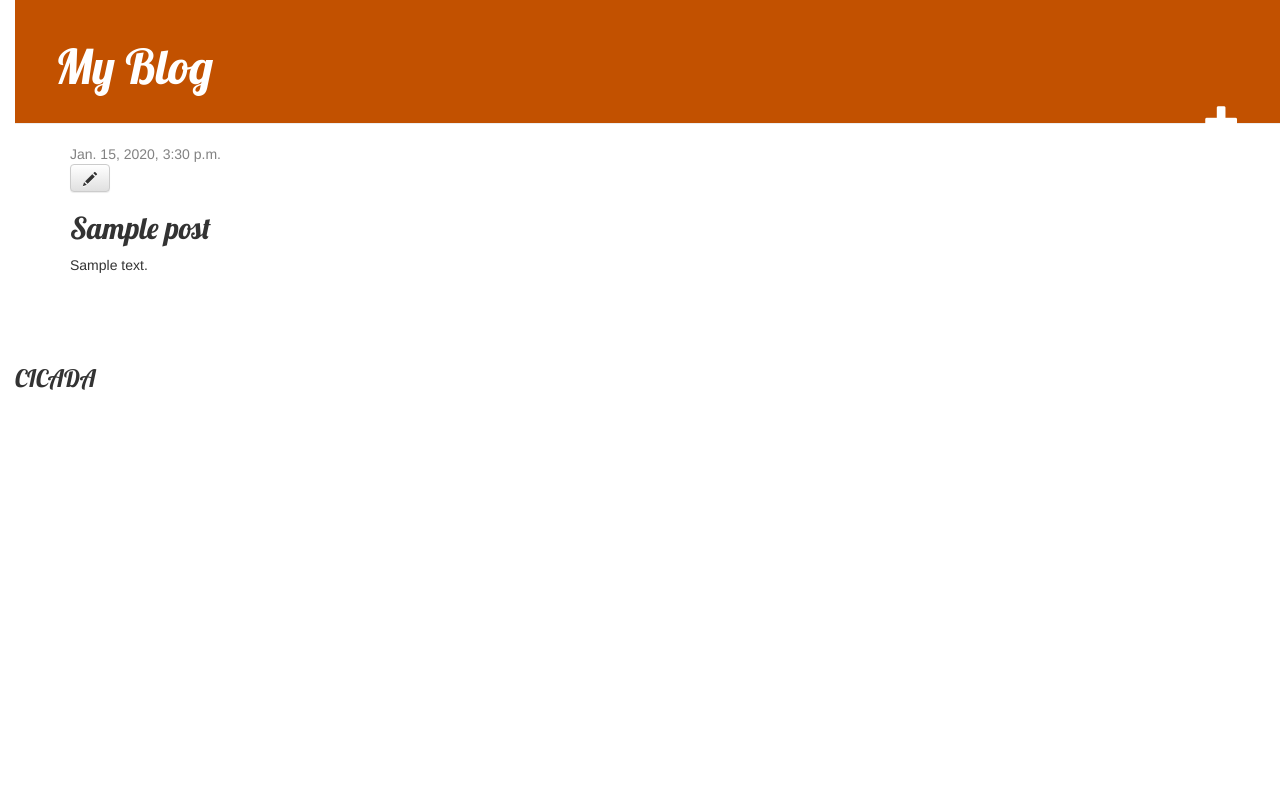
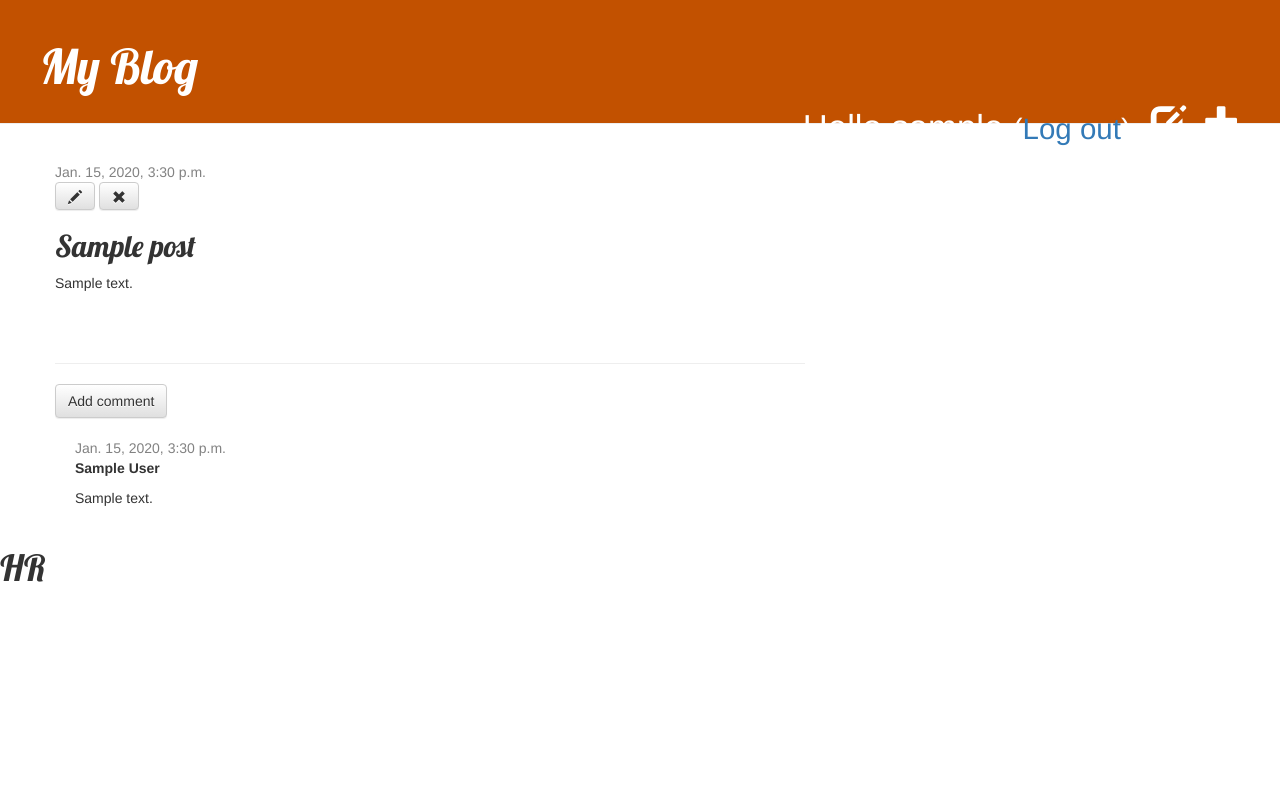
Before and after one commit to cicada221/my-first-blog, a Django app: page /post/1/ in a window 1280 px wide. Run offline with Django 3.2, Linux system fonts and the light colour scheme; a user stored in the database is signed in; tables that the repository leaves empty hold one stand-in row (values such as "Sample post"); some libraries are stand-ins or nearby versions.

Commit message:
Done a lot of changes like login and comments

```diff
--- a/blog/admin.py
+++ b/blog/admin.py
@@ -1,4 +1,5 @@
 from django.contrib import admin
-from .models import Post
+from .models import Post,Comment
 
 admin.site.register(Post)
+admin.site.register(Comment)
--- a/blog/models.py
+++ b/blog/models.py
@@ -16,3 +16,18 @@ class Post(models.Model):
 
     def __str__(self):
         return self.title
+class Comment(models.Model):
+    post = models.ForeignKey('blog.Post', on_delete=models.CASCADE, related_name='comments')
+    author = models.CharField(max_length=200)
+    text = models.TextField()
+    created_date = models.DateTimeField(default=timezone.now)
+    approved_comment = models.BooleanField(default=False)
+
+    def approve(self):
+        self.approved_comment = True
+        self.save()
+
+    def __str__(self):
+        return self.text
+def approved_comments(self):
+    return self.comments.filter(approved_comment=True)
--- a/blog/static/css/blog.css
+++ b/blog/static/css/blog.css
@@ -1,10 +1,3 @@
-h1 a, h2 a {
-    color: #C25100;
-    font-family: 'Lobster';
-}
-body {
-    padding-left: 15px;
-}
 .page-header {
     background-color: #C25100;
     margin-top: 0;
@@ -51,3 +44,6 @@ h1, h2, h3, h4 {
 .post h2 a, .post h2 a:visited {
     color: #000000;
 }
+.comment {
+    margin: 20px 0px 20px 20px;
+}
--- a/blog/templates/blog/base.html
+++ b/blog/templates/blog/base.html
@@ -1,7 +1,7 @@
 {% load static %}
 <html>
     <head>
-        <title>First blog</title>
+        <title>First Site</title>
         <link rel="stylesheet" href="//maxcdn.bootstrapcdn.com/bootstrap/3.2.0/css/bootstrap.min.css">
         <link rel="stylesheet" href="//maxcdn.bootstrapcdn.com/bootstrap/3.2.0/css/bootstrap-theme.min.css">
         <link href='//fonts.googleapis.com/css?family=Lobster&subset=latin,latin-ext' rel='stylesheet' type='text/css'>
@@ -11,7 +11,11 @@
     <div class="page-header">
         <h1><a href="/">My Blog</a></h1>
         {% if user.is_authenticated %}
-        <a href="{% url 'post_new' %}" class="top-menu"><span class="glyphicon glyphicon-plus"></span></a>
+            <a href="{% url 'post_new' %}" class="top-menu"><span class="glyphicon glyphicon-plus"></span></a>
+            <a href="{% url 'post_draft_list' %}" class="top-menu"><span class="glyphicon glyphicon-edit"></span></a>
+            <p class="top-menu">Hello {{ user.username }} <small>(<a href="{% url 'logout' %}">Log out</a>)</small></p>
+        {% else %}
+            <a href="{% url 'login' %}" class="top-menu"><span class="glyphicon glyphicon-lock"></span></a>
         {% endif %}
     </div>
         <div class="content container">
@@ -23,6 +27,6 @@
             </div>
         </div>
         <div>
-            <h3>CICADA</h3>
+            <h1>HR</h1>
     </body>
 </html>
--- a/blog/templates/blog/post_detail.html
+++ b/blog/templates/blog/post_detail.html
@@ -3,14 +3,36 @@
 {% block content %}
     <div class="post">
         {% if post.published_date %}
-            <div class="date">
-                {{ post.published_date }}
-            </div>
-        {% endif %}
+    		<div class="date">
+        		{{ post.published_date }}
+    		</div>
+		{% else %}
+    		<a class="btn btn-default" href="{% url 'post_publish' pk=post.pk %}">Publish</a>
+		{% endif %}
         {% if user.is_authenticated %}
      	<a class="btn btn-default" href="{% url 'post_edit' pk=post.pk %}"><span class="glyphicon glyphicon-pencil"></span></a>
+     	<a class="btn btn-default" href="{% url 'post_remove' pk=post.pk %}"><span class="glyphicon glyphicon-remove"></span></a>
 		{% endif %}
         <h2>{{ post.title }}</h2>
         <p>{{ post.text|linebreaksbr }}</p>
     </div>
+    <hr>
+    <a class="btn btn-default" href="{% url 'add_comment_to_post' pk=post.pk %}">Add comment</a>
+	{% for comment in post.comments.all %}
+    {% if user.is_authenticated or comment.approved_comment %}
+    <div class="comment">
+        <div class="date">
+            {{ comment.created_date }}
+            {% if not comment.approved_comment %}
+                <a class="btn btn-default" href="{% url 'comment_remove' pk=comment.pk %}"><span class="glyphicon glyphicon-remove"></span></a>
+                <a class="btn btn-default" href="{% url 'comment_approve' pk=comment.pk %}"><span class="glyphicon glyphicon-ok"></span></a>
+            {% endif %}
+        	</div>
+        	<strong>{{ comment.author }}</strong>
+        	<p>{{ comment.text|linebreaks }}</p>
+    </div>
+    	{% endif %}
+	{% empty %}
+    	<p>No comments here yet :(</p>
+	{% endfor %}
 {% endblock %}
--- a/blog/urls.py
+++ b/blog/urls.py
@@ -6,4 +6,10 @@ urlpatterns = [
     path('post/<int:pk>/', views.post_detail, name='post_detail'),
     path('post/new/', views.post_new, name='post_new'),
     path('post/<int:pk>/edit/', views.post_edit, name='post_edit'),
+    path('drafts/', views.post_draft_list, name='post_draft_list'),
+    path('post/<pk>/publish/', views.post_publish, name='post_publish'),
+    path('post/<pk>/remove/', views.post_remove, name='post_remove'),
+    path('post/<int:pk>/comment/', views.add_comment_to_post, name='add_comment_to_post'),
+    path('comment/<int:pk>/approve/', views.comment_approve, name='comment_approve'),
+    path('comment/<int:pk>/remove/', views.comment_remove, name='comment_remove'),
 ]
--- a/blog/views.py
+++ b/blog/views.py
@@ -1,9 +1,11 @@
 from django.shortcuts import render
 from django.utils import timezone
-from .models import Post
+from .models import Post,Comment
 from django.shortcuts import render, get_object_or_404
-from .forms import PostForm
+from .forms import PostForm,CommentForm
 from django.shortcuts import redirect
+from django.contrib.auth.decorators import login_required
+
 # Create your views here.
 def post_list(request):
 	posts = Post.objects.filter(published_date__lte=timezone.now()).order_by('-published_date')
@@ -11,18 +13,20 @@ def post_list(request):
 def post_detail(request, pk):
     post = get_object_or_404(Post, pk=pk)
     return render(request, 'blog/post_detail.html', {'post': post})
+@login_required
 def post_new(request):
     if request.method == "POST":
         form = PostForm(request.POST)
         if form.is_valid():
             post = form.save(commit=False)
             post.author = request.user
-            post.published_date = timezone.now()
+            #post.published_date = timezone.now()
             post.save()
             return redirect('post_detail', pk=post.pk)
     else:
         form = PostForm()
     return render(request, 'blog/post_edit.html', {'form': form})
+@login_required
 def post_edit(request, pk):
     post = get_object_or_404(Post, pk=pk)
     if request.method == "POST":
@@ -30,9 +34,46 @@ def post_edit(request, pk):
         if form.is_valid():
             post = form.save(commit=False)
             post.author = request.user
-            post.published_date = timezone.now()
+            #post.published_date = timezone.now()
             post.save()
             return redirect('post_detail', pk=post.pk)
     else:
         form = PostForm(instance=post)
     return render(request, 'blog/post_edit.html', {'form': form})
+@login_required
+def post_draft_list(request):
+    posts = Post.objects.filter(published_date__isnull=True).order_by('created_date')
+    return render(request, 'blog/post_draft_list.html', {'posts': posts})
+def post_publish(request, pk):
+    post = get_object_or_404(Post, pk=pk)
+    post.publish()
+    return redirect('post_detail', pk=pk)
+def post_remove(request, pk):
+    post = get_object_or_404(Post, pk=pk)
+    post.delete()
+    return redirect('post_list')
+
+def add_comment_to_post(request, pk):
+    post = get_object_or_404(Post, pk=pk)
+    if request.method == "POST":
+        form = CommentForm(request.POST)
+        if form.is_valid():
+            comment = form.save(commit=False)
+            comment.post = post
+            comment.save()
+            return redirect('post_detail', pk=post.pk)
+    else:
+        form = CommentForm()
+    return render(request, 'blog/add_comment_to_post.html', {'form': form})
+
+@login_required
+def comment_approve(request, pk):
+    comment = get_object_or_404(Comment, pk=pk)
+    comment.approve()
+    return redirect('post_detail', pk=comment.post.pk)
+
+@login_required
+def comment_remove(request, pk):
+    comment = get_object_or_404(Comment, pk=pk)
+    comment.delete()
+    return redirect('post_detail', pk=comment.post.pk)
--- a/mysite/settings.py
+++ b/mysite/settings.py
@@ -117,6 +117,6 @@ USE_TZ = True
 
 # Static files (CSS, JavaScript, Images)
 # https://docs.djangoproject.com/en/2.2/howto/static-files/
-
+LOGIN_REDIRECT_URL = '/'
 STATIC_URL = '/static/'
 STATIC_ROOT = os.path.join(BASE_DIR, 'static')
--- a/mysite/urls.py
+++ b/mysite/urls.py
@@ -15,8 +15,11 @@ Including another URLconf
 """
 from django.contrib import admin
 from django.urls import path, include
+from django.contrib.auth import views
 
 urlpatterns = [
     path('admin/', admin.site.urls),
+    path('accounts/login/', views.LoginView.as_view(), name='login'),
+    path('accounts/logout/', views.LogoutView.as_view(next_page='/'), name='logout'),
     path('', include('blog.urls')),
 ]
```
Also changed, not shown: blog/forms.py (+7 -1 lines), blog/templates/blog/add_comment_to_post.html (added, +9 -0 lines), blog/templates/blog/post_draft_list.html (added, +11 -0 lines), blog/templates/blog/post_list.html (+2 -14 lines), blog/templates/registration/login.html (added, +24 -0 lines), blog/migrations/0002_comment.py (added).
